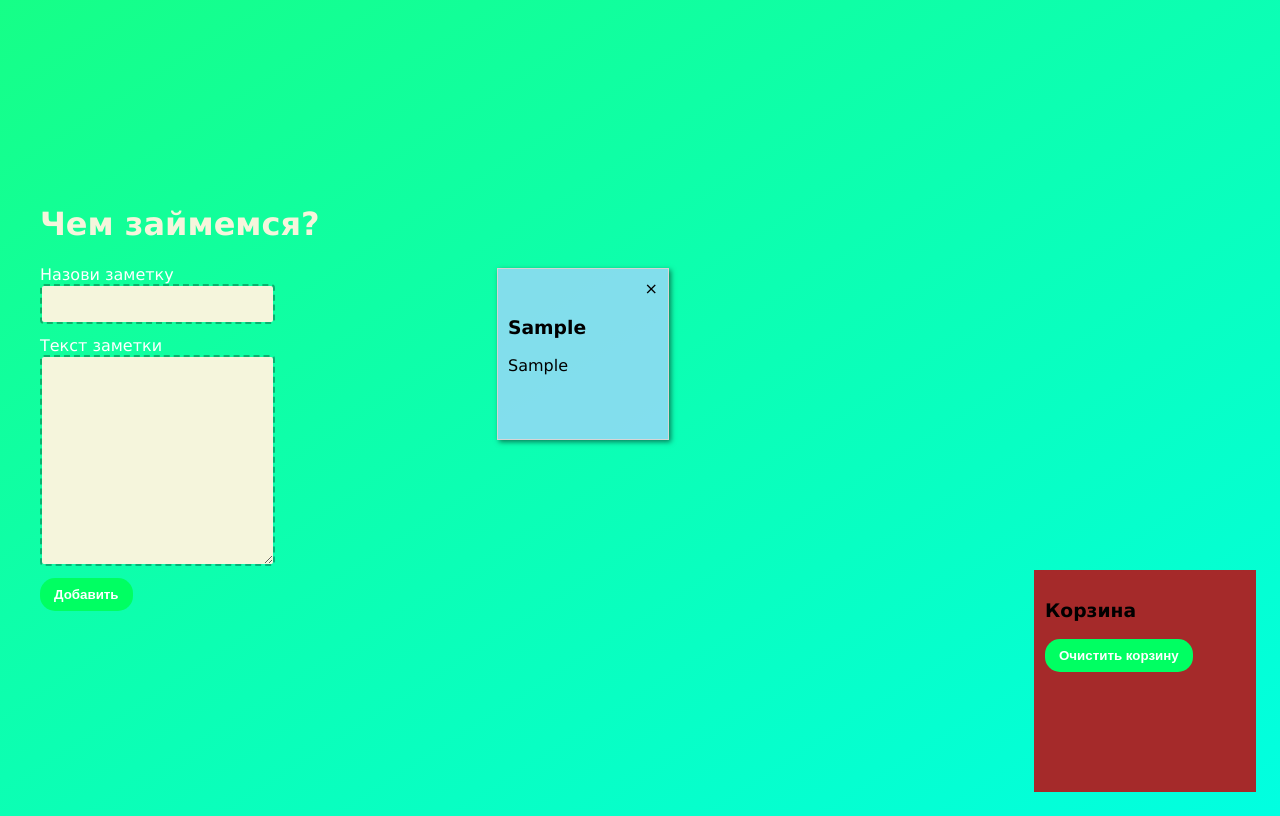
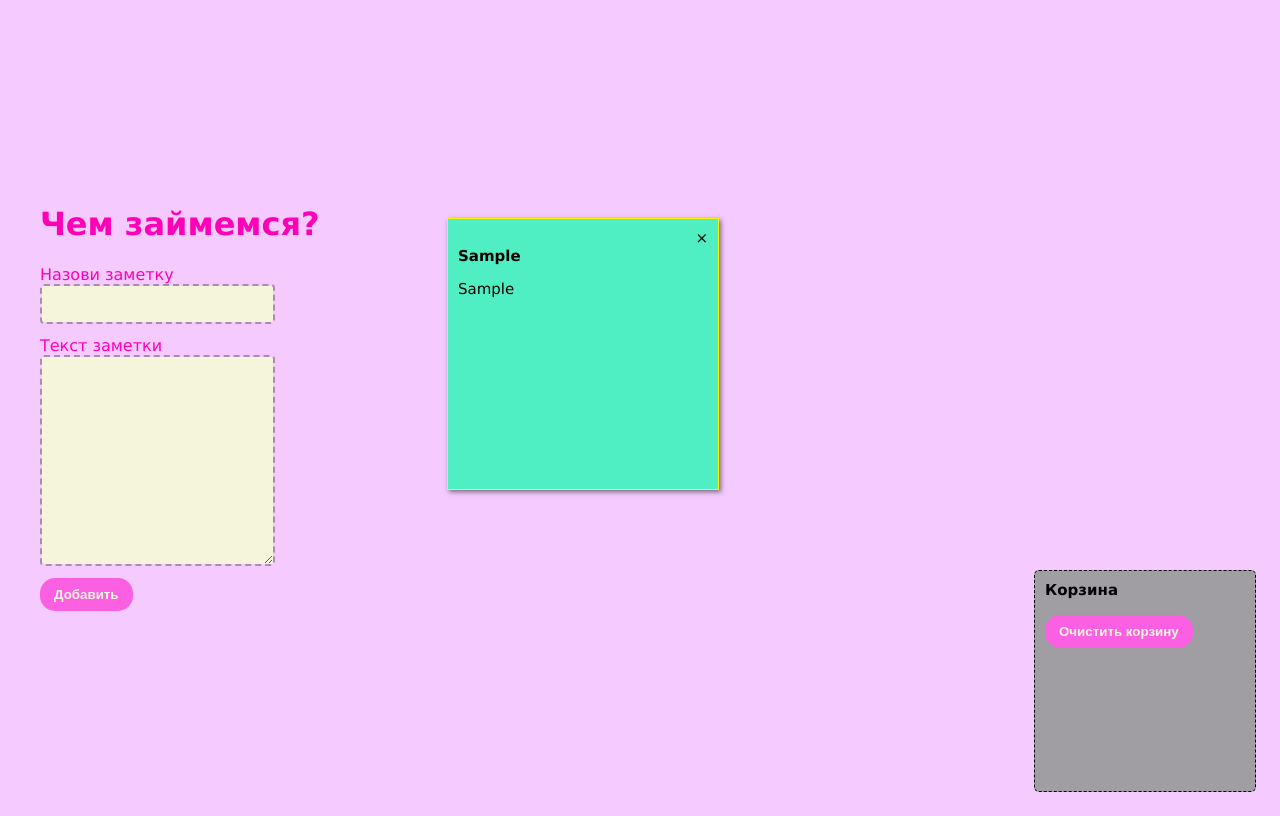
Before and after one commit to UrLilu/stickers, a plain HTML site: page index.html in a window 1280 px wide. Both pictures are taken after typing "Sample", "Sample" into the empty fields and a click on the button "Добавить". Drawn offline with Linux system fonts and the light colour scheme.

Commit message:
изменила цвета

```diff
--- a/style.css
+++ b/style.css
@@ -4,7 +4,7 @@ html{
 }
 
 body{
-    background: linear-gradient(to bottom right, rgb(22, 255, 135), rgb(1, 255, 225));
+    background:  rgba(245, 199, 255, 0.925);
     min-height: 100vh;
     height: 100%;
     margin: 30;
@@ -18,7 +18,7 @@ body{
 }
 
 #h1{
-    color: beige;
+    color: rgb(255, 0, 183);
 }
 
 .sticky-form{
@@ -29,7 +29,7 @@ left: 1rem;
 .sticky-form label,
 .sticky-form input,
 .sticky-form textarea {
-color: white;
+color:  rgb(255, 0, 183);
 display: block;
 }
 
@@ -47,38 +47,44 @@ display: block;
     padding: 0.375rem 0.75rem;
     width: calc(100%-1.5rem);
 }
-button{
-    background-color: rgb(0, 255, 98);
+#createbtn,
+#clearTrash,
+.restorebtn{
+    background-color: rgb(252, 96, 226);
     border-radius: 15px;
     border: 8px solid transparent;
     font-weight: bold;
-    color: white;
+    color: beige;
     display: inline-block;
     user-select: none;
     vertical-align: middle;
 }
 
-button:hover{
-    background-color: aqua;
+#createbtn:hover{
+    background-color: rgb(255, 0, 183);
     transition: background-color 0.6s;
 }
 
 
 .sticky {
     position: absolute;
-    width: 150px;
-    height: 150px;
-    background-color: rgba(166, 213, 255, 0.768);
-    border: 1px solid rgb(215, 213, 213);
+    width: 250px;
+    height: 250px;
+    background-color: rgba(0, 255, 166, 0.671);
+    border: 1px solid rgb(255, 242, 0);
     padding: 10px;
     box-shadow: 2px 2px 5px rgba(0, 0, 0, 0.5);
+    hyphens: auto;
+}
+
+#stickytext{
+    hyphens: auto;
 }
 
 .deletesticky{
     display: flex;
     justify-content: flex-end;
     align-items: center;
-
 }
 
 #trash-container{
@@ -88,9 +94,10 @@ button:hover{
     width: 200px;
     height: 200px;
     overflow-y: auto;
-    border: 1px dashed  rgb(165, 42, 42);
+    border: 1px dashed  rgb(0, 0, 0);
+    border-radius: 5px;
     padding: 10px;
-    background-color: rgb(165, 42, 42);
+    background-color: rgba(111, 130, 109, 0.626);
 }
 
 .trash-content {
@@ -107,8 +114,8 @@ margin-bottom: 5px;
 /* Сброс стилей при восстановлении */
 .sticky:not(.in-trash) {
     position: absolute;
-    width: 150px;
-    height: 150px;
+    width: 250px;
+    height: 250px;
 }
 
 /* Скрываем текст и кнопку удаления в корзине */
@@ -119,15 +126,15 @@ margin-bottom: 5px;
 
 /* Уменьшаем размер заметок в корзине */
 #trash-container .sticky {
-    width: 120px !important;
-    height: 40px !important;
+    width: 120px;
+    height: 40px ;
     cursor: pointer;
 }
 
 /* Стиль для заголовка в корзине */
-#trash-container .sticky h3 {
+#trash-container, .sticky, h3 {
     margin: 0;
-    font-size: 14px;
+    font-size: 15px;
     white-space: nowrap;
     overflow: hidden;
     text-overflow: ellipsis;
```
